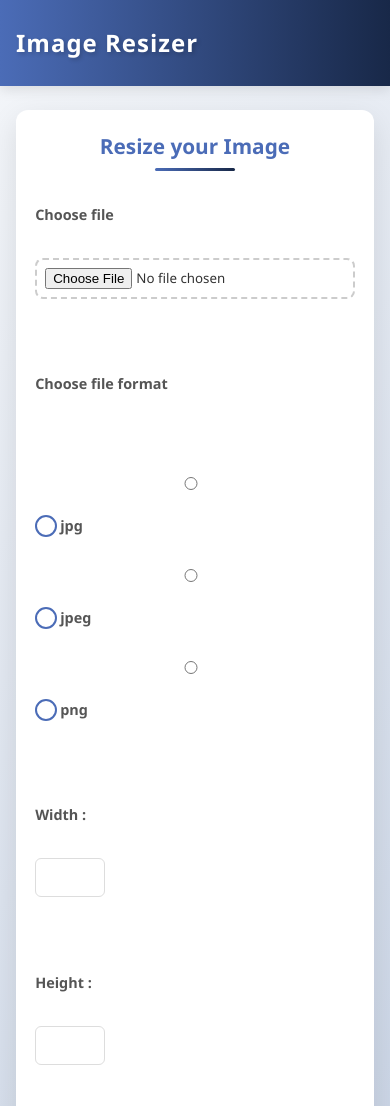
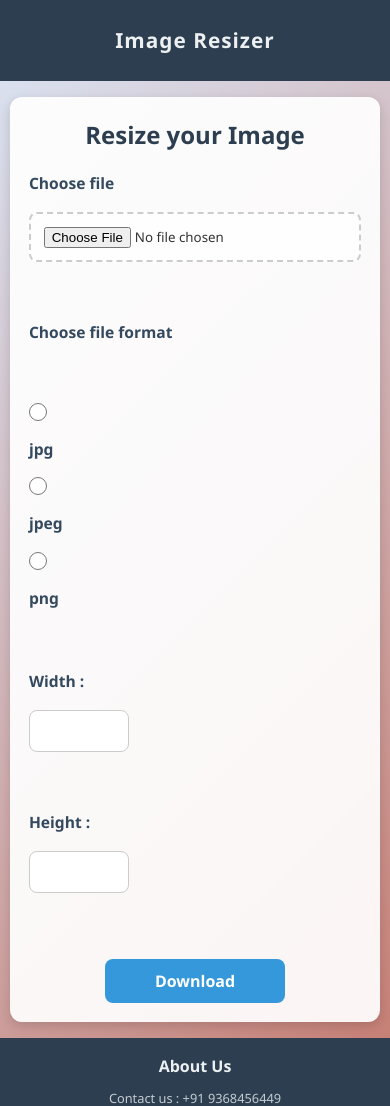
Before and after one commit to aviatul04/image-resizer, a website: page index.html in a window 390 px wide. Shown: the top 1106 px of the page. Drawn offline with Linux system fonts and the light colour scheme.

Commit message:
Update index.css

```diff
--- a/index.css
+++ b/index.css
@@ -1,4 +1,3 @@
-/* Base Styles */
 * {
     margin: 0;
     padding: 0;
@@ -7,171 +6,140 @@
 }
 
 body {
-    background: linear-gradient(135deg, #f5f7fa 0%, #c3cfe2 100%);
+    background: linear-gradient(135deg, #dbe6f6, #c5796d);
+    color: #333;
     min-height: 100vh;
     display: flex;
     flex-direction: column;
-    color: #333;
     line-height: 1.6;
 }
 
 header {
-    background: linear-gradient(90deg, #4b6cb7 0%, #182848 100%);
-    color: white;
+    background-color: #2c3e50;
     padding: 1.5rem 0;
-    box-shadow: 0 4px 12px rgba(0, 0, 0, 0.1);
-    animation: slideDown 0.8s ease-out;
-}
-
-.nav {
-    max-width: 1200px;
-    margin: 0 auto;
-    padding: 0 2rem;
-    display: flex;
-    justify-content: space-between;
-    align-items: center;
+    text-align: center;
+    animation: slideDown 1s ease-in-out;
 }
 
 .nav h2 {
-    font-size: 2rem;
-    font-weight: 700;
+    color: #ecf0f1;
+    font-size: clamp(1.5rem, 5vw, 2rem); /* Responsive font size */
     letter-spacing: 1px;
-    text-shadow: 2px 2px 4px rgba(0, 0, 0, 0.2);
+    padding: 0 1rem;
 }
 
 .section {
-    max-width: 800px;
-    margin: 3rem auto;
-    padding: 2.5rem;
-    background: white;
+    flex: 1;
+    padding: 2rem 1.5rem;
+    width: 90%;
+    max-width: 600px;
+    margin: 2rem auto;
+    background-color: rgba(255, 255, 255, 0.92);
+    box-shadow: 0 4px 12px rgba(0, 0, 0, 0.15);
     border-radius: 12px;
-    box-shadow: 0 10px 30px rgba(0, 0, 0, 0.1);
-    animation: fadeIn 1s ease-in;
-    transition: all 0.3s ease;
-}
-
-.section:hover {
-    transform: translateY(-5px);
-    box-shadow: 0 15px 35px rgba(0, 0, 0, 0.15);
+    animation: fadeInUp 1s ease;
 }
 
 .section h3 {
     text-align: center;
-    margin-bottom: 2rem;
-    color: #4b6cb7;
-    font-size: 1.8rem;
-    position: relative;
-    padding-bottom: 0.5rem;
-}
-
-.section h3::after {
-    content: '';
-    position: absolute;
-    bottom: 0;
-    left: 50%;
-    transform: translateX(-50%);
-    width: 80px;
-    height: 3px;
-    background: linear-gradient(90deg, #4b6cb7 0%, #182848 100%);
-    border-radius: 3px;
+    margin-bottom: 1.5rem;
+    font-size: clamp(1.5rem, 6vw, 1.8rem);
+    color: #2c3e50;
 }
 
 form {
     display: flex;
     flex-direction: column;
-    gap: 1.5rem;
+    gap: 1.2rem;
 }
 
 label {
     font-weight: 600;
-    color: #555;
-    margin-bottom: 0.5rem;
-    display: block;
+    color: #34495e;
+    font-size: clamp(0.9rem, 4vw, 1rem);
 }
 
 input[type="file"] {
-    padding: 0.5rem;
+    width: 100%;
+    padding: 0.8rem;
     border: 2px dashed #ccc;
     border-radius: 8px;
+    background: rgba(255, 255, 255, 0.7);
     transition: all 0.3s ease;
-    width: 100%;
 }
 
-input[type="file"]:hover {
-    border-color: #4b6cb7;
-    background: rgba(75, 108, 183, 0.05);
+input[type="number"] {
+    width: 100%;
+    max-width: 120px;
+    padding: 0.8rem;
+    border: 1px solid #ccc;
+    border-radius: 8px;
+    transition: all 0.3s ease;
 }
 
-.radio-inline {
-    margin-bottom: 0.5rem;
-    display: block;
-    font-weight: 600;
+.radio-group {
+    display: flex;
+    flex-wrap: wrap;
+    gap: 0.8rem;
+    margin: 0.5rem 0;
+}
+
+.radio-option {
+    display: flex;
+    align-items: center;
 }
 
 input[type="radio"] {
+    width: 18px;
+    height: 18px;
     margin-right: 0.5rem;
-    accent-color: #4b6cb7;
-}
-
-input[type="number"] {
-    padding: 0.8rem;
-    border: 1px solid #ddd;
-    border-radius: 6px;
-    width: 100px;
-    transition: all 0.3s ease;
-}
-
-input[type="number"]:focus {
-    border-color: #4b6cb7;
-    outline: none;
-    box-shadow: 0 0 0 3px rgba(75, 108, 183, 0.2);
 }
 
 .btn {
-    background: linear-gradient(90deg, #4b6cb7 0%, #182848 100%);
+    background-color: #3498db;
     color: white;
     border: none;
-    padding: 1rem 2rem;
+    padding: 0.8rem;
+    font-size: 1rem;
     border-radius: 8px;
-    font-weight: 600;
     cursor: pointer;
     transition: all 0.3s ease;
-    text-transform: uppercase;
-    letter-spacing: 1px;
-    margin-top: 1rem;
+    margin-top: 0.5rem;
+    font-weight: 600;
+    width: 100%;
+    max-width: 200px;
     align-self: center;
-    box-shadow: 0 4px 6px rgba(0, 0, 0, 0.1);
 }
 
 .btn:hover {
+    background-color: #2980b9;
     transform: translateY(-2px);
-    box-shadow: 0 6px 12px rgba(0, 0, 0, 0.15);
-    background: linear-gradient(90deg, #3a56a1 0%, #121f3d 100%);
+    box-shadow: 0 4px 8px rgba(0, 0, 0, 0.1);
 }
 
 footer {
-    background: #182848;
-    color: white;
+    background-color: #2c3e50;
+    color: #ecf0f1;
     text-align: center;
-    padding: 2rem 0;
+    padding: 1.5rem;
     margin-top: auto;
-    animation: fadeIn 1.2s ease-in;
+    animation: slideUp 1s ease-in-out;
 }
 
 footer h3 {
-    margin-bottom: 1rem;
-    font-size: 1.5rem;
+    margin-bottom: 0.5rem;
+    font-size: 1.2rem;
 }
 
 footer p {
-    margin: 0.5rem 0;
-    color: rgba(255, 255, 255, 0.8);
+    font-size: 0.9rem;
+    color: rgba(236, 240, 241, 0.8);
 }
 
 /* Animations */
 @keyframes slideDown {
     from {
-        transform: translateY(-100%);
+        transform: translateY(-50px);
         opacity: 0;
     }
     to {
@@ -180,145 +148,88 @@ footer p {
     }
 }
 
-@keyframes fadeIn {
+@keyframes slideUp {
     from {
+        transform: translateY(50px);
         opacity: 0;
-    transform: translateY(20px);
     }
     to {
+        transform: translateY(0);
+        opacity: 1;
+    }
+}
+
+@keyframes fadeInUp {
+    0% {
+        opacity: 0;
+        transform: translateY(20px);
+    }
+    100% {
         opacity: 1;
         transform: translateY(0);
     }
 }
 
-/* Responsive Design */
+/* Responsive Adjustments */
 @media (max-width: 768px) {
-    .nav h2 {
-        font-size: 1.5rem;
+    .section {
+        padding: 1.5rem;
+        width: 95%;
     }
 
-    .section {
-        margin: 2rem 1.5rem;
-        padding: 1.5rem;
-    }
-
-    .section h3 {
-        font-size: 1.5rem;
+    form {
+        gap: 1rem;
     }
 
     input[type="number"] {
-        width: 80px;
-    }
-
-    .btn {
-        padding: 0.8rem 1.5rem;
+        max-width: 100px;
+        padding: 0.7rem;
     }
 }
 
 @media (max-width: 480px) {
-    .nav {
-        padding: 0 1rem;
+    .section {
+        padding: 1.2rem;
+        margin: 1rem auto;
     }
 
-    .section {
-        margin: 1.5rem 1rem;
-        padding: 1.2rem;
+    .nav h2 {
+        font-size: 1.3rem;
     }
 
     .section h3 {
-        font-size: 1.3rem;
+        margin-bottom: 1rem;
     }
 
-    label, .radio-inline {
-        font-size: 0.9rem;
+    .radio-group {
+        gap: 0.5rem;
     }
 
-    input[type="number"] {
-        padding: 0.6rem;
-        width: 70px;
+    .btn {
+        padding: 0.7rem;
+        max-width: 180px;
+    }
+
+    footer {
+        padding: 1rem;
     }
 
     footer h3 {
-        font-size: 1.2rem;
+        font-size: 1rem;
     }
 
     footer p {
-        font-size: 0.9rem;
+        font-size: 0.8rem;
     }
 }
 
-/* Radio button styling */
-input[type="radio"] + label {
-    display: inline-block;
-    margin-right: 1rem;
-    cursor: pointer;
-    transition: all 0.2s ease;
-    position: relative;
-    padding-left: 25px;
+/* Special small device adjustments */
+@media (max-width: 360px) {
+    input[type="number"] {
+        max-width: 80px;
+    }
+
+    .btn {
+        max-width: 160px;
+    }
 }
-
-input[type="radio"] + label:before {
-    content: "";
-    position: absolute;
-    left: 0;
-    top: 1px;
-    width: 18px;
-    height: 18px;
-    border: 2px solid #4b6cb7;
-    border-radius: 50%;
-    background: #fff;
-    transition: all 0.2s ease;
-}
-
-input[type="radio"]:checked + label:before {
-    background: #4b6cb7;
-    box-shadow: inset 0 0 0 3px white;
-}
-
-input[type="radio"]:focus + label:before {
-    box-shadow: 0 0 0 3px rgba(75, 108, 183, 0.3);
-}
-
-/* File input styling */
-.form-control {
-    position: relative;
-    overflow: hidden;
-}
-
-.form-control input[type="file"] {
-    position: absolute;
-    left: 0;
-    top: 0;
-    opacity: 0;
-    width: 100%;
-    height: 100%;
-    cursor: pointer;
-}
-
-.file-input-wrapper {
-    position: relative;
-    margin-bottom: 1.5rem;
-}
-
-.file-input-label {
-    display: block;
-    padding: 1.5rem;
-    border: 2px dashed #ccc;
-    border-radius: 8px;
-    text-align: center;
-    cursor: pointer;
-    transition: all 0.3s ease;
-    background: rgba(255, 255, 255, 0.5);
-}
-
-.file-input-label:hover {
-    border-color: #4b6cb7;
-    background: rgba(75, 108, 183, 0.05);
-}
-
-.file-input-label i {
-    display: block;
-    font-size: 2rem;
-    margin-bottom: 0.5rem;
-    color: #4b6cb7;
-}
```
